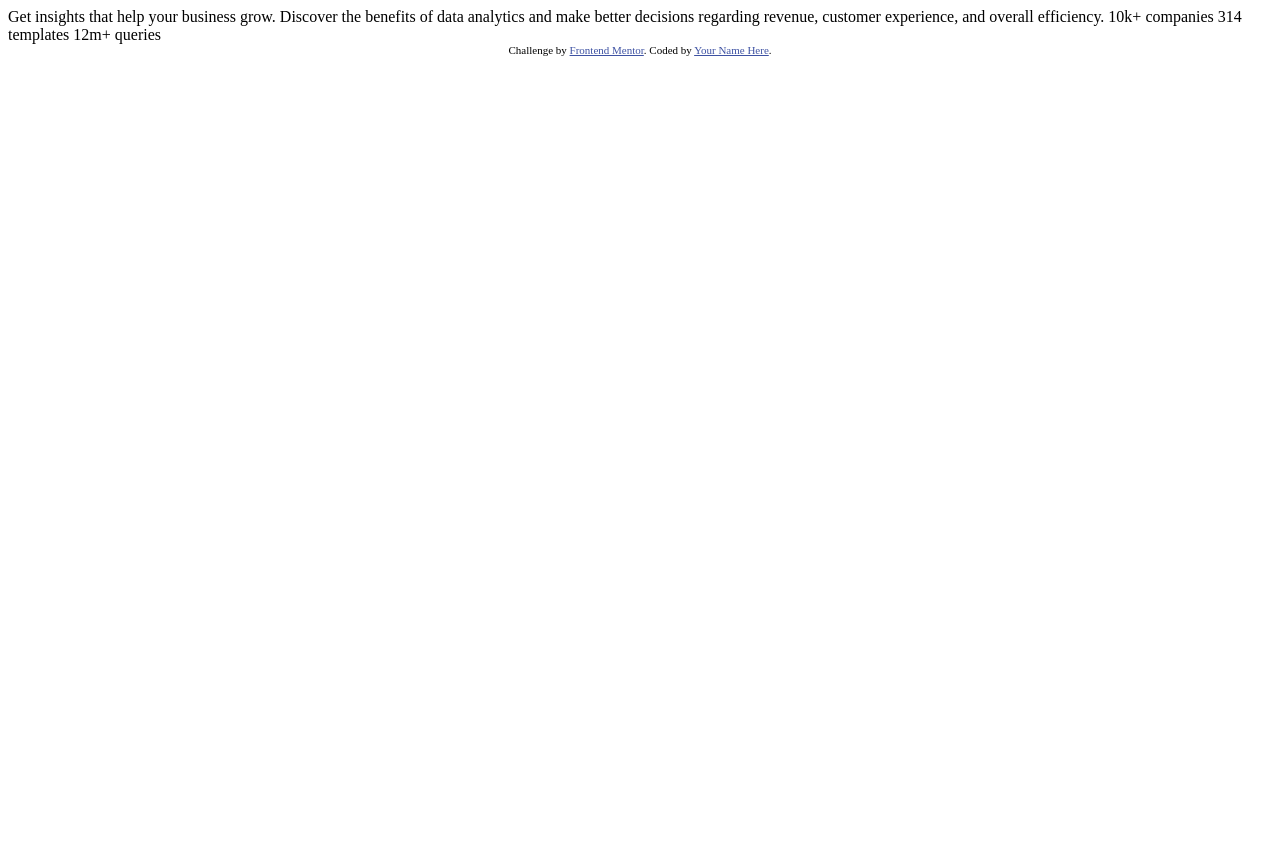
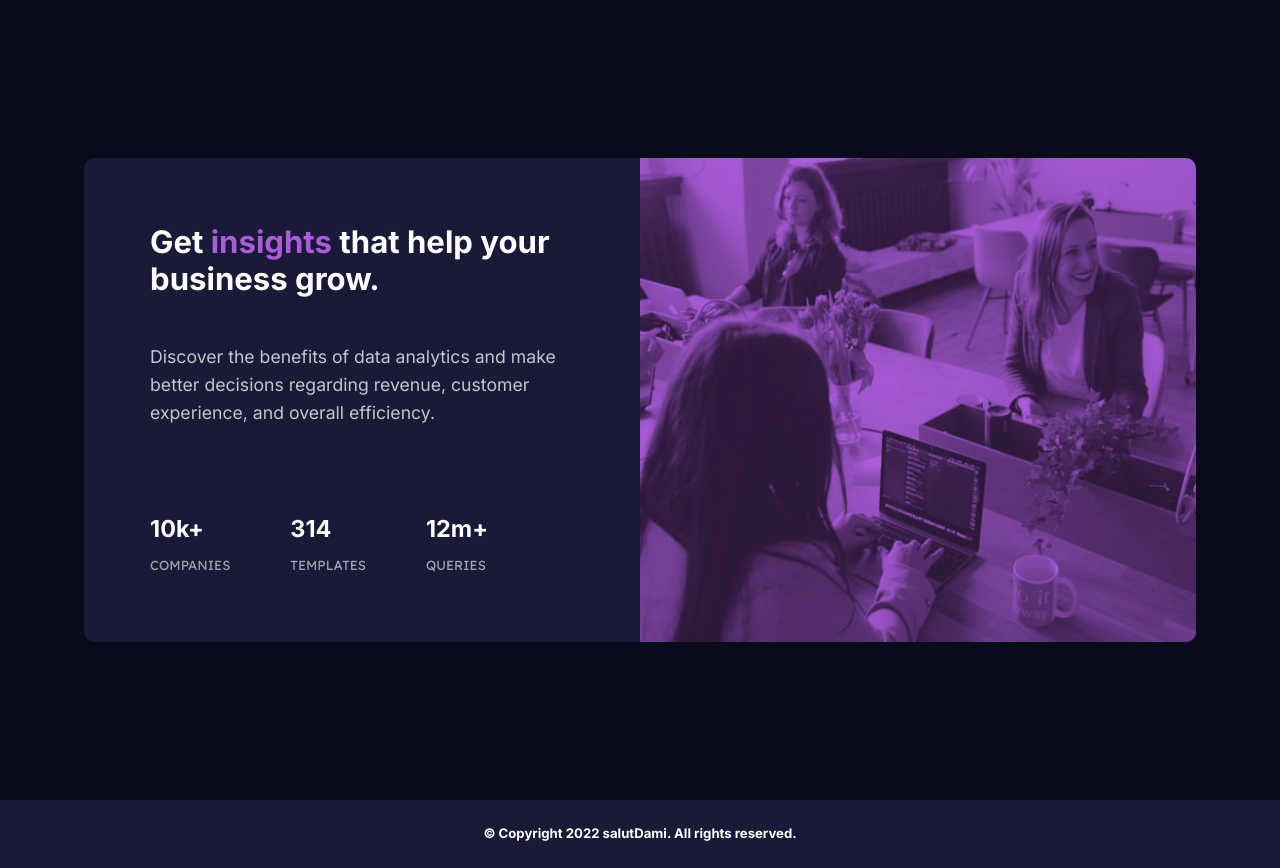
Before and after one commit to TraversetheDOM/stats-preview-card-component, a plain HTML site: page index.html in a window 1280 px wide. Before the commit the page ends 800 px from the top, so only its background shows below. Drawn offline with Linux system fonts and the light colour scheme.

Commit message:
add html file

```diff
--- a/index.html
+++ b/index.html
@@ -1,33 +1,121 @@
 <!DOCTYPE html>
 <html lang="en">
-<head>
-  <meta charset="UTF-8">
-  <meta name="viewport" content="width=device-width, initial-scale=1.0"> <!-- displays site properly based on user's device -->
+  <head>
+    <meta charset="UTF-8" />
+    <meta name="viewport" content="width=device-width, initial-scale=1.0" />
+    <meta http-equiv="X-UA-Compatible" content="IE=edge" />
+    <meta
+      content="Discover the benefits of data analytics and make better decisions regarding revenue, customer
+    experience, and overall efficiency."
+      name="description"
+    />
 
-  <link rel="icon" type="image/png" sizes="32x32" href="./images/favicon-32x32.png">
+    <!--
 
-  <title>Frontend Mentor | Stats preview card component</title>
+      - Custom Links
 
-  <!-- Feel free to remove these styles or customise in your own stylesheet 👍 -->
-  <style>
-    .attribution { font-size: 11px; text-align: center; }
-    .attribution a { color: hsl(228, 45%, 44%); }
-  </style>
-</head>
-<body>
+    -->
+    <link rel="stylesheet" href="css/myreset.css" />
+    <link rel="stylesheet" href="css/style.css" />
+    <link rel="stylesheet" href="css/queries.css" />
+    <link rel="preconnect" href="https://fonts.googleapis.com" />
+    <link rel="preconnect" href="https://fonts.gstatic.com" crossorigin />
 
-  Get insights that help your business grow.
+    <!--
 
-  Discover the benefits of data analytics and make better decisions regarding revenue, customer
-  experience, and overall efficiency.
+      - Google Fonts
 
-  10k+ companies
-  314 templates
-  12m+ queries
+     -->
+    <link
+      href="https://fonts.googleapis.com/css2?family=Inter:wght@400;700&display=swap"
+      rel="stylesheet"
+    />
+    <link rel="preconnect" href="https://fonts.googleapis.com" />
+    <link rel="preconnect" href="https://fonts.gstatic.com" crossorigin />
+    <link
+      href="https://fonts.googleapis.com/css2?family=Lexend+Deca&display=swap"
+      rel="stylesheet"
+    />
 
-  <div class="attribution">
-    Challenge by <a href="https://www.frontendmentor.io?ref=challenge" target="_blank">Frontend Mentor</a>.
-    Coded by <a href="#">Your Name Here</a>.
-  </div>
-</body>
+    <!--
+
+      - Favicon
+
+     -->
+    <link
+      rel="icon"
+      type="image/png"
+      sizes="32x32"
+      href="./images/favicon-32x32.png"
+    />
+
+    <title>Frontend Mentor | Stats preview card component</title>
+  </head>
+  <body>
+    <!--
+
+
+    - MAIN
+
+
+    -->
+    <main>
+      <!--
+
+        - STATS PREVIEW
+
+      -->
+      <section class="section_preview-card">
+        <div class="container">
+          <div class="grid_preview-card">
+            <picture class="bg_img">
+              <source
+                media="(min-width: 729px)"
+                srcset="images/image-header-desktop.jpg"
+              />
+              <img src="images/image-header-mobile.jpg" alt="" />
+            </picture>
+
+            <div class="preview_card_text-box">
+              <h1 class="preview_title">
+                Get <span>insights</span> that help your business grow.
+              </h1>
+              <p class="preview_description">
+                Discover the benefits of data analytics and make better
+                decisions regarding revenue, customer experience, and overall
+                efficiency.
+              </p>
+              <div class="stats_preview">
+                <div class="stats_card">
+                  <h3 class="stats_card_digit">10k+</h3>
+                  <p class="stats_card_description">companies</p>
+                </div>
+                <div class="stats_card">
+                  <h3 class="stats_card_digit">314</h3>
+                  <p class="stats_card_description">templates</p>
+                </div>
+                <div class="stats_card">
+                  <h3 class="stats_card_digit">12m+</h3>
+                  <p class="stats_card_description">queries</p>
+                </div>
+              </div>
+            </div>
+          </div>
+        </div>
+      </section>
+    </main>
+
+    <!--
+
+        - FOOTER
+
+     -->
+
+    <footer class="footer">
+      <p class="copyright">
+        &copy; Copyright 2022
+        <a href="#">salutDami</a>. All rights reserved.
+      </p>
+    </footer>
+  </body>
 </html>
```
